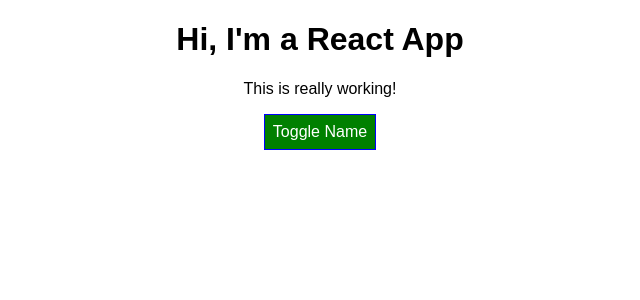
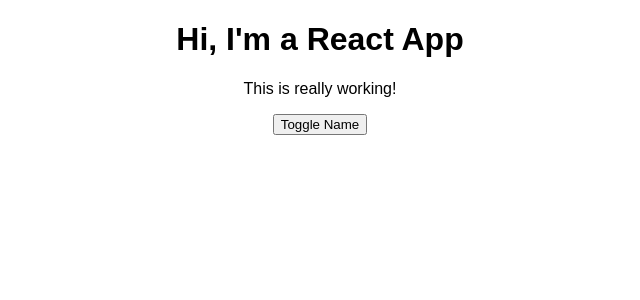
Before and after one commit to nikesh9220/ReactTraining, a React (Create React App) app: page / in a window 1280 px wide. Shown: the top 300 px of the page, without its empty margins (320-960 px from the left). Built offline with nearby package versions, Linux system fonts and the light colour scheme.

Commit message:
Css Modules

```diff
--- a/src/App.css
+++ b/src/App.css
@@ -7,3 +7,16 @@
 .bold{
   font-weight: bold;
 }
+.Button{
+  background-color: 'green';
+  color: white;
+  font: inherit;
+  border: 1px solid blue;
+  padding: 8px;
+  cursor: pointer;
+}
+
+Button:hover {
+    background-color:lightgreen;
+    color:black;
+}
--- a/src/App.js
+++ b/src/App.js
@@ -1,20 +1,8 @@
 import React, { Component } from 'react';
 import './App.css';
-import styled from 'styled-components'
 import Person from './Person/Person';
 
-const StyledButton = styled.button`
-  background-color: ${props => props.alt ? 'red': 'green'};
-  color: white;
-  font: inherit;
-  border: 1px solid blue;
-  padding: 8px;
-  cursor: pointer;
-  &:hover {
-      background-color:${props => props.alt ? 'salmon': 'lightgreen'};
-      color:black;
-  }
-`;
+
 class App extends Component {
 
   state = {
@@ -109,9 +97,9 @@
        <div className="App">
         <h1>Hi, I'm a React App</h1>
         <p className={classes.join(' ')}>This is really working!</p>
-        <StyledButton
-          alt={this.state.showName}
-          onClick={this.toggleNameHandler}>Toggle Name</StyledButton>
+        <button
+
+          onClick={this.toggleNameHandler}>Toggle Name</button>
 
       {persons}
 
```
Also changed, not shown: 1 other file (tests, documents, lock files or other folders).
